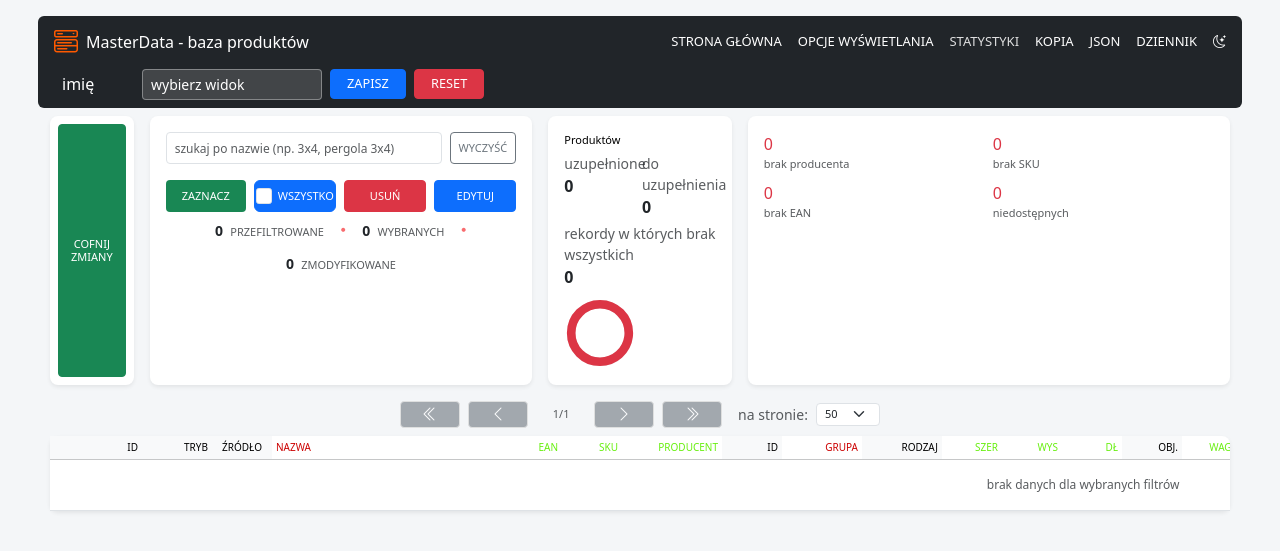
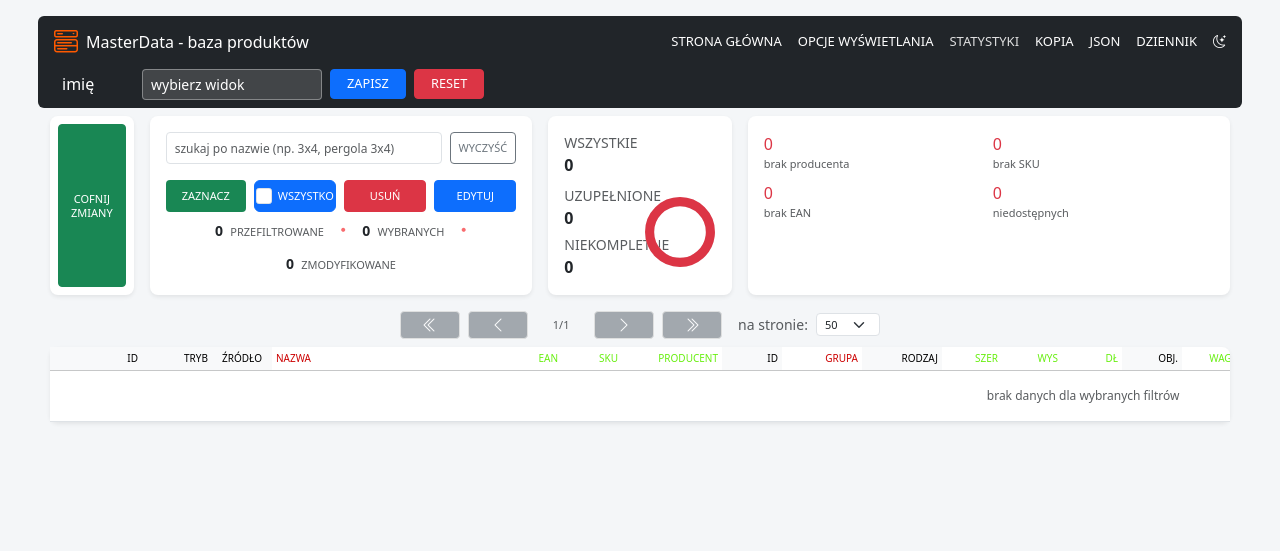
Before and after one commit to batgraf/masterdata, a Flask app: page / in a window 1280 px wide. Shown: the top 551 px of the page. Run offline with Flask 3, Linux system fonts and the light colour scheme; data that the repository does not hold is empty; some libraries are stand-ins or nearby versions.

Commit message:
zmiana 79: blok3 12/12 wszystkie, 6/12 dane, 6/12 donut
Made-with: Cursor

```diff
--- a/ZMIANY.txt
+++ b/ZMIANY.txt
@@ -79,3 +79,4 @@
 76. 2026-02-28 20:00 - bloki: podział dawnego bloku 3 na dwa – blok 3 (3/12) produktów łącznie, blok 4 (4/12) brak producenta/SKU/EAN/niedostępnych
 77. 2026-02-28 20:02 - bloki: blok 3 → 2/12, blok 4 → 5/12
 78. 2026-02-28 20:10 - blok 3: „Produktów”, uzupełnione / do uzupełnienia, rekordy brak wszystkich, wykres donut (niebieski/czerwony, przerwa)
+79. 2026-02-28 20:32 - blok 3: układ 12/12 wszystkie + 6/12 uzupełnione/niekompletne + 6/12 wykres donut; usunięty nagłówek „Produktów”
--- a/templates/index.html
+++ b/templates/index.html
@@ -1060,23 +1060,19 @@
 
         <div class="col-12 col-lg-2">
           <div class="p-3 bg-white rounded-3 shadow-sm h-100 d-flex flex-column justify-content-start">
-            <div class="d-flex align-items-stretch gap-2 flex-wrap">
-              <div class="flex-grow-1 min-w-0">
-                <div class="stat-label mb-1">Produktów</div>
-                <div class="row g-1 small">
-                  <div class="col-6">
-                    <span class="text-muted">uzupełnione</span>
-                    <div class="stat-number small fw-bold">{{ count_uzupelnione }}</div>
-                  </div>
-                  <div class="col-6">
-                    <span class="text-muted">do uzupełnienia</span>
-                    <div class="stat-number small fw-bold">{{ count_do_uzupelnienia }}</div>
-                  </div>
-                </div>
-                <div class="mt-1 small text-muted">rekordy w których brak wszystkich</div>
-                <div class="stat-number small fw-bold">{{ count_brak_wszystkich }}</div>
+            <div class="row g-2 h-100">
+              <div class="col-12">
+                <div class="small text-muted text-uppercase">wszystkie</div>
+                <div class="stat-number fw-bold">{{ total_count }}</div>
               </div>
-              <div class="blok3-donut-wrap flex-shrink-0" style="width: 72px; height: 72px;">
+              <div class="col-6">
+                <div class="small text-muted text-uppercase">uzupełnione</div>
+                <div class="stat-number small fw-bold">{{ count_uzupelnione }}</div>
+                <div class="small text-muted text-uppercase mt-1">niekompletne</div>
+                <div class="stat-number small fw-bold">{{ count_do_uzupelnienia }}</div>
+              </div>
+              <div class="col-6 d-flex justify-content-center align-items-center">
+                <div class="blok3-donut-wrap flex-shrink-0" style="width: 76px; height: 76px;">
                 {% set total = total_count or 1 %}
                 {% set u = count_uzupelnione or 0 %}
                 {% set d = count_do_uzupelnienia or 0 %}
@@ -1089,6 +1085,7 @@
                   <circle cx="50" cy="50" r="40" fill="none" stroke="#0d6efd" stroke-width="12" stroke-linecap="butt" stroke-dasharray="{{ len_blue }} {{ circ }}" stroke-dashoffset="0"/>
                   <circle cx="50" cy="50" r="40" fill="none" stroke="#dc3545" stroke-width="12" stroke-linecap="butt" stroke-dasharray="{{ gap }} {{ len_red }} {{ circ }}" stroke-dashoffset="{{ -len_blue }}"/>
                 </svg>
+                </div>
               </div>
             </div>
           </div>
```
